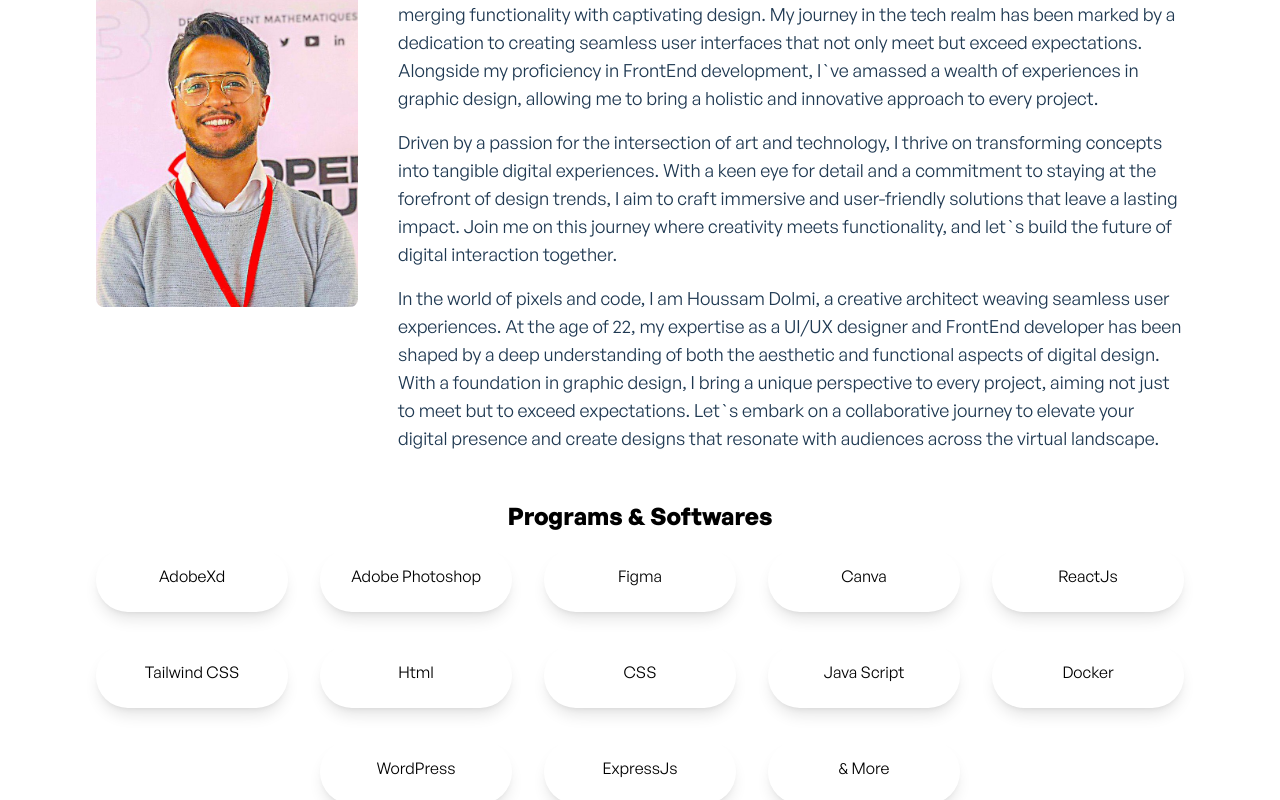
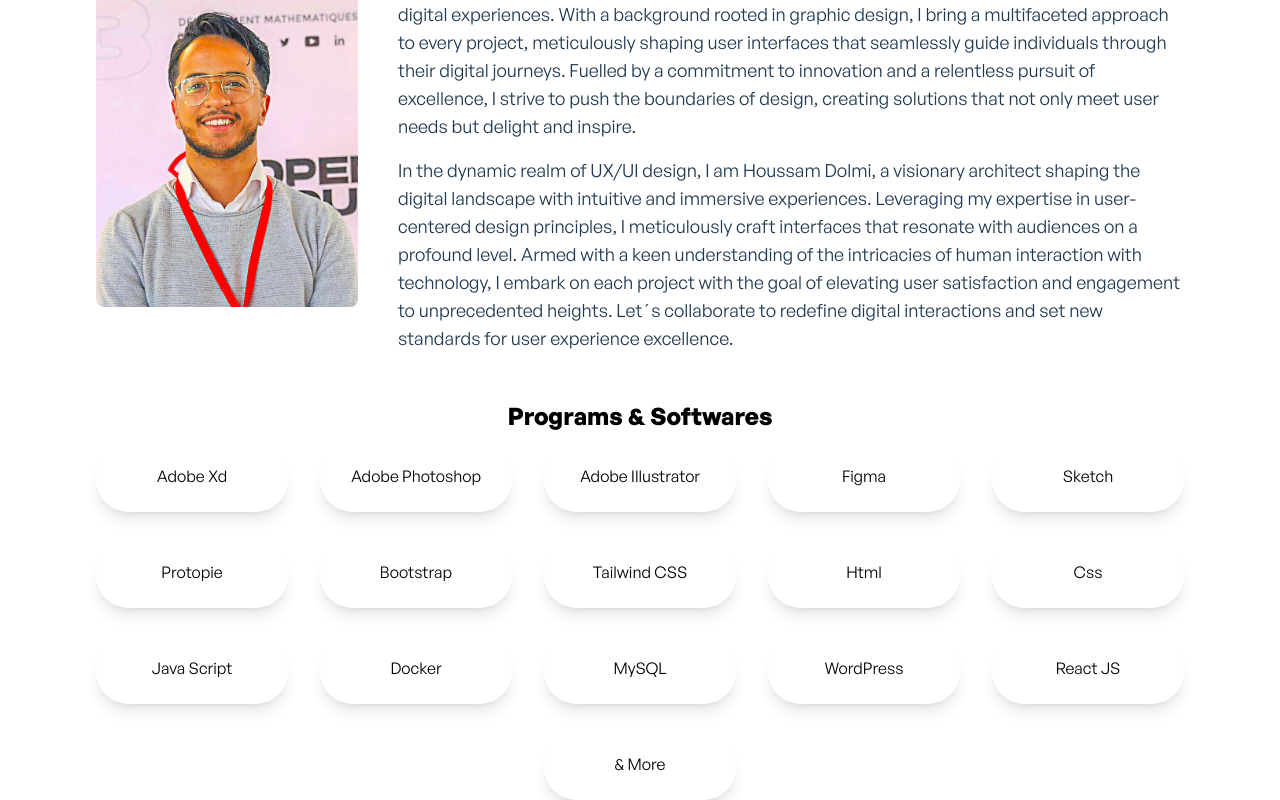
Before and after one commit to HoussamDolmi/test-ny, a React (Create React App) app: page /about in a window 1280 px wide. Shown: the part 300-1100 px from the top of the page. Built offline with nearby package versions, Linux system fonts and the light colour scheme.

Commit message:
last commit

```diff
--- a/src/components/about/programs.jsx
+++ b/src/components/about/programs.jsx
@@ -1,18 +1,21 @@
 import React from 'react';
 const MainComponent = () => {
   const programsAndSoftwares = [
-    { title: 'AdobeXd' },
+    { title: 'Adobe Xd' },
     { title: 'Adobe Photoshop' },
+    { title: 'Adobe Illustrator' },
     { title: 'Figma' },
-    { title: 'Canva' },
-    { title: 'ReactJs' },
+    { title: 'Sketch' },
+    { title: 'Protopie' },
+    { title: 'Bootstrap' },
     { title: 'Tailwind CSS' },
     { title: 'Html' },
-    { title: 'CSS' },
+    { title: 'Css' },
     { title: 'Java Script' },
     { title: 'Docker' },
+    { title: 'MySQL' },
     { title: 'WordPress' },
-    { title: 'ExpressJs' },
+    { title: 'React JS' },
     { title: '& More' },
     // Add more programs and softwares as needed
   ];
--- a/src/components/contact/ContactDetails.jsx
+++ b/src/components/contact/ContactDetails.jsx
@@ -3,17 +3,17 @@ import { FiPhone, FiMapPin, FiMail } from 'react-icons/fi';
 const contacts = [
 	{
 		id: 1,
-		name: 'Khoribga,Morocco',
+		name: 'Khouribga,Morocco',
 		icon: <FiMapPin />,
 	},
 	{
 		id: 2,
-		name: 'houssam.dolmi37@gmail.com',
+		name: 'houssam.dolmi@gmail.com',
 		icon: <FiMail />,
 	},
 	{
 		id: 3,
-		name: '+212613908854',
+		name: '+212-613908854',
 		icon: <FiPhone />,
 	},
 ];
--- a/src/components/shared/AppBanner.jsx
+++ b/src/components/shared/AppBanner.jsx
@@ -25,7 +25,7 @@ const AppBanner = () => {
 					}}
 					className="font-general-semibold text-2xl lg:text-3xl xl:text-4xl text-center sm:text-left text-ternary-dark dark:text-primary-light uppercase"
 				>
-					Hi, Iam Houssam
+					Hi, Iam Houssam,
 				</motion.h1>
 				<motion.p
 					initial={{ opacity: 0 }}
@@ -37,7 +37,7 @@ const AppBanner = () => {
 					}}
 					className="font-general-medium mt-4 text-lg md:text-xl lg:text-2xl xl:text-3xl text-center sm:text-left leading-normal text-gray-500 dark:text-gray-200"
 				>
-					A Ui/Ux Designer & Front-End Developer
+					A Ui/Ux Designer
 				</motion.p>
 				<motion.div
 					initial={{ opacity: 0 }}
--- a/src/data/aboutMeData.js
+++ b/src/data/aboutMeData.js
@@ -1,14 +1,11 @@
 export const aboutMeData = [
 	{
 		id: 1,
-		bio: 'Hello, I`m Houssam Dolmi, a 22-year-old UI/UX designer and FrontEnd developer with a fervor for merging functionality with captivating design. My journey in the tech realm has been marked by a dedication to creating seamless user interfaces that not only meet but exceed expectations. Alongside my proficiency in FrontEnd development, I`ve amassed a wealth of experiences in graphic design, allowing me to bring a holistic and innovative approach to every project.',
+		bio: ' I am Houssam Dolmi, a passionate 22-year-old UX/UI designer dedicated to crafting captivating digital experiences. With a background rooted in graphic design, I bring a multifaceted approach to every project, meticulously shaping user interfaces that seamlessly guide individuals through their digital journeys. Fuelled by a commitment to innovation and a relentless pursuit of excellence, I strive to push the boundaries of design, creating solutions that not only meet user needs but delight and inspire.',
 	},
 	{
 		id: 2,
-		bio: 'Driven by a passion for the intersection of art and technology, I thrive on transforming concepts into tangible digital experiences. With a keen eye for detail and a commitment to staying at the forefront of design trends, I aim to craft immersive and user-friendly solutions that leave a lasting impact. Join me on this journey where creativity meets functionality, and let`s build the future of digital interaction together.',
+		bio: 'In the dynamic realm of UX/UI design, I am Houssam Dolmi, a visionary architect shaping the digital landscape with intuitive and immersive experiences. Leveraging my expertise in user-centered design principles, I meticulously craft interfaces that resonate with audiences on a profound level. Armed with a keen understanding of the intricacies of human interaction with technology, I embark on each project with the goal of elevating user satisfaction and engagement to unprecedented heights. Let´s collaborate to redefine digital interactions and set new standards for user experience excellence.',
 	},
-	{
-	id: 3,
-		bio: 'In the world of pixels and code, I am Houssam Dolmi, a creative architect weaving seamless user experiences. At the age of 22, my expertise as a UI/UX designer and FrontEnd developer has been shaped by a deep understanding of both the aesthetic and functional aspects of digital design. With a foundation in graphic design, I bring a unique perspective to every project, aiming not just to meet but to exceed expectations. Let`s embark on a collaborative journey to elevate your digital presence and create designs that resonate with audiences across the virtual landscape.',
-	},
+
 ];
```
Also changed, not shown: src/images/developer-dark.png.
